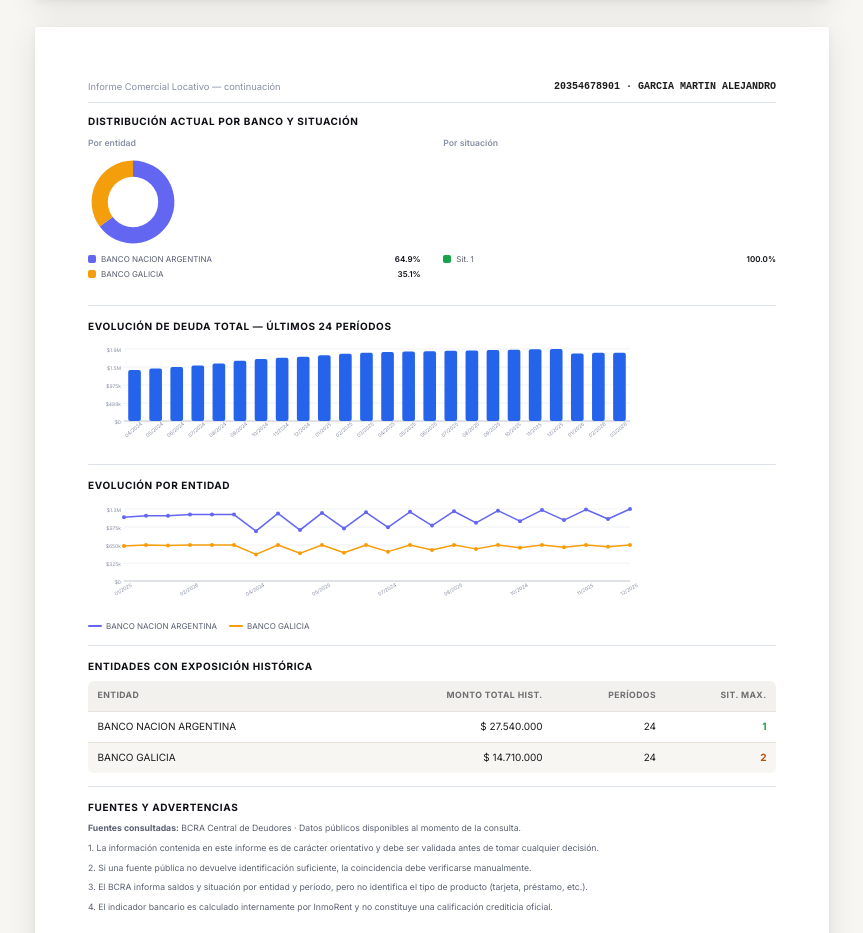
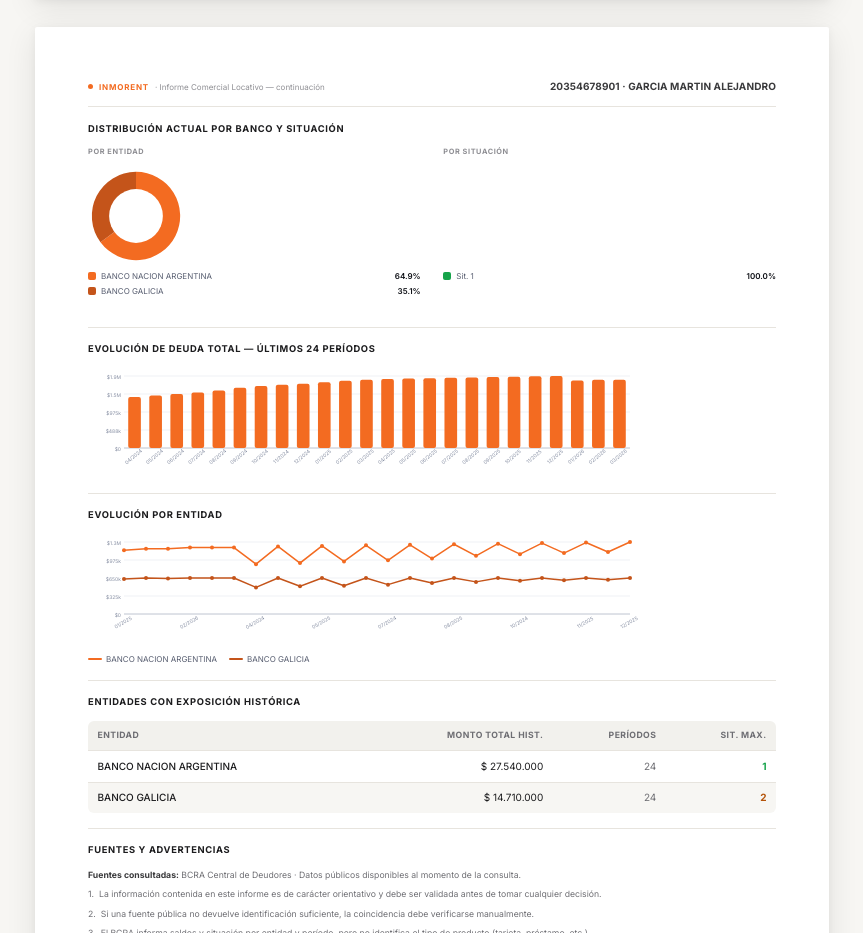
Before and after one commit to collocaluca1-spec/inmorent-pdf-service., a Next.js app: page /preview/locativo-demo in a window 1280 px wide. Shown: the part 1239-2172 px from the top of the page, without its empty margins (208-1071 px from the left). Built offline with nearby package versions, Linux system fonts and the light colour scheme.

Commit message:
Page2.tsx

```diff
--- a/components/informe/Page2.tsx
+++ b/components/informe/Page2.tsx
@@ -12,41 +12,45 @@ const fmtDT = (iso: string) =>
     hour: '2-digit', minute: '2-digit',
   });
 
-const ENTITY_PALETTE = [
-  '#6366f1', '#f59e0b', '#10b981', '#ef4444',
-  '#8b5cf6', '#14b8a6', '#f97316', '#ec4899',
+/* ── Paleta coherente con InmoRent ── */
+const PALETTE = [
+  '#F36B21', '#C4541A', '#F59E0B', '#10b981',
+  '#6366f1', '#14b8a6', '#ec4899', '#8b5cf6',
 ];
+
+const T = {
+  ink900: '#1C1C1E', ink700: '#3A3A3C', ink500: '#6E6E73',
+  ink400: '#8E8E93', ink200: '#E7E4DE', ink100: '#F2F1ED', ink50: '#F7F6F3',
+  brand: '#F36B21', white: '#FFFFFF',
+};
 
 const SIT_COLOR = (s: number) => s === 1 ? '#16a34a' : s <= 3 ? '#b45309' : '#dc2626';
 
+const s = {
+  labelXs: { fontSize: '5.5pt', fontWeight: 700, color: T.ink400, textTransform: 'uppercase' as const, letterSpacing: '0.08em' },
+  sectionTitle: { fontSize: '7pt', fontWeight: 700, color: T.ink900, textTransform: 'uppercase' as const, letterSpacing: '0.07em', marginBottom: '3mm' },
+};
+
 function SectionTitle({ children }: { children: React.ReactNode }) {
-  return (
-    <div style={{
-      fontSize: '7.5pt', fontWeight: 700, color: '#0f1117',
-      textTransform: 'uppercase', letterSpacing: '0.06em',
-      marginBottom: '2mm',
-    }}>
-      {children}
-    </div>
-  );
+  return <div style={s.sectionTitle}>{children}</div>;
+}
+function Rule() {
+  return <div style={{ height: 0.5, background: T.ink200, margin: '4mm 0' }} />;
 }
 
-function Rule() {
-  return <div style={{ height: 0.5, background: '#dde1e9', margin: '3.5mm 0' }} />;
-}
-
-/* ── Continuación header ── */
 function ContinuationHeader({ data }: { data: InformeLocativoData }) {
   return (
     <div style={{
       display: 'flex', justifyContent: 'space-between', alignItems: 'center',
-      marginBottom: '3mm', paddingBottom: '2mm',
-      borderBottom: '0.5px solid #dde1e9',
+      marginBottom: '4mm', paddingBottom: '3mm',
+      borderBottom: `0.5px solid ${T.ink200}`,
     }}>
-      <div style={{ fontSize: '7pt', color: '#8890a4' }}>
-        Informe Comercial Locativo — continuación
+      <div style={{ display: 'flex', alignItems: 'center', gap: 6 }}>
+        <div style={{ width: 5, height: 5, borderRadius: '50%', background: T.brand }} />
+        <span style={{ fontSize: '6pt', fontWeight: 700, color: T.brand, letterSpacing: '0.1em', textTransform: 'uppercase' }}>InmoRent</span>
+        <span style={{ fontSize: '6pt', color: T.ink400 }}>· Informe Comercial Locativo — continuación</span>
       </div>
-      <div style={{ fontSize: '7.5pt', fontWeight: 700, fontFamily: 'IBM Plex Mono, monospace' }}>
+      <div style={{ fontSize: '7.5pt', fontWeight: 700, color: T.ink700, letterSpacing: '0.01em' }}>
         {data.documento}
         {data.denominacion && ` · ${data.denominacion}`}
       </div>
@@ -54,17 +58,17 @@ function ContinuationHeader({ data }: { data: InformeLocativoData }) {
   );
 }
 
+import React from 'react';
+
 export default function Page2({ data }: { data: InformeLocativoData }) {
-  const actualRows = data.actualRows;
-  const historicoRows = data.historicoRows;
-  const periodosAgregados = data.periodosHistoricosAgregados;
+  const { actualRows, historicoRows, periodosHistoricosAgregados } = data;
 
   /* ── Donut: por banco ── */
   const byBankMap: Record<string, number> = {};
   actualRows.forEach(r => { byBankMap[r.entidad] = (byBankMap[r.entidad] ?? 0) + r.monto; });
   const bankSlices: DonutSlice[] = Object.entries(byBankMap)
-    .sort(([,a],[,b]) => b - a)
-    .map(([label, value], i) => ({ label, value, color: ENTITY_PALETTE[i % ENTITY_PALETTE.length] }));
+    .sort(([, a], [, b]) => b - a)
+    .map(([label, value], i) => ({ label, value, color: PALETTE[i % PALETTE.length] }));
 
   /* ── Donut: por situación ── */
   const bySitMap: Record<string, { sit: number; value: number }> = {};
@@ -76,18 +80,18 @@ export default function Page2({ data }: { data: InformeLocativoData }) {
   const sitSlices: DonutSlice[] = Object.entries(bySitMap)
     .map(([label, { sit, value }]) => ({ label, value, color: SIT_COLOR(sit) }));
 
-  /* ── Bar chart: deuda total por período ── */
-  const barData: BarDataPoint[] = periodosAgregados.slice(-24).map(p => ({
+  /* ── Bar chart ── */
+  const barData: BarDataPoint[] = periodosHistoricosAgregados.slice(-24).map(p => ({
     label: p.periodo,
     value: p.montoTotal,
   }));
 
-  /* ── Line chart: por entidad ── */
+  /* ── Line chart ── */
   const entidades = Array.from(new Set(historicoRows.map(r => r.entidad)));
   const periods = Array.from(new Set(historicoRows.map(r => r.periodo))).sort();
   const lineSeries: LineSeries[] = entidades.map((ent, i) => ({
     label: ent,
-    color: ENTITY_PALETTE[i % ENTITY_PALETTE.length],
+    color: PALETTE[i % PALETTE.length],
     data: Object.fromEntries(
       historicoRows.filter(r => r.entidad === ent).map(r => [r.periodo, r.monto])
     ),
@@ -108,46 +112,46 @@ export default function Page2({ data }: { data: InformeLocativoData }) {
     <div className="page">
       <ContinuationHeader data={data} />
 
-      {/* ── DISTRIBUCIÓN ACTUAL ── */}
+      {/* ══ DISTRIBUCIÓN ACTUAL ══ */}
       <SectionTitle>Distribución actual por banco y situación</SectionTitle>
-      <div style={{ display: 'grid', gridTemplateColumns: '1fr 1fr', gap: '6mm', marginBottom: '3mm' }}>
+      <div style={{ display: 'grid', gridTemplateColumns: '1fr 1fr', gap: '6mm', marginBottom: '4mm' }}>
         <div>
-          <div style={{ fontSize: '6.5pt', color: '#8890a4', marginBottom: '2mm', fontWeight: 600 }}>Por entidad</div>
+          <div style={{ ...s.labelXs, marginBottom: '2.5mm' }}>Por entidad</div>
           {bankSlices.length > 0
-            ? <DonutChart slices={bankSlices} size={90} />
-            : <div style={{ fontSize: '7pt', color: '#8890a4' }}>Sin datos</div>
+            ? <DonutChart slices={bankSlices} size={96} />
+            : <div style={{ fontSize: '7pt', color: T.ink400, fontStyle: 'italic' }}>Sin datos</div>
           }
         </div>
         <div>
-          <div style={{ fontSize: '6.5pt', color: '#8890a4', marginBottom: '2mm', fontWeight: 600 }}>Por situación</div>
+          <div style={{ ...s.labelXs, marginBottom: '2.5mm' }}>Por situación</div>
           {sitSlices.length > 0
-            ? <DonutChart slices={sitSlices} size={90} />
-            : <div style={{ fontSize: '7pt', color: '#8890a4' }}>Sin datos</div>
+            ? <DonutChart slices={sitSlices} size={96} />
+            : <div style={{ fontSize: '7pt', color: T.ink400, fontStyle: 'italic' }}>Sin datos</div>
           }
         </div>
       </div>
 
       <Rule />
 
-      {/* ── BARRAS: evolución total ── */}
+      {/* ══ BARRAS ══ */}
       <SectionTitle>Evolución de deuda total — últimos 24 períodos</SectionTitle>
       {barData.length > 0
-        ? <BarChart data={barData} color="#2563eb" width={550} height={110} />
-        : <div style={{ fontSize: '7.5pt', color: '#8890a4', padding: '3mm 0' }}>Sin datos históricos.</div>
+        ? <BarChart data={barData} color={T.brand} width={550} height={110} />
+        : <div style={{ fontSize: '7.5pt', color: T.ink400, padding: '3mm 0', fontStyle: 'italic' }}>Sin datos históricos.</div>
       }
 
       <Rule />
 
-      {/* ── LÍNEA: por entidad ── */}
+      {/* ══ LÍNEA ══ */}
       <SectionTitle>Evolución por entidad</SectionTitle>
       {lineSeries.length > 0 && periods.length > 0
         ? <LineChart series={lineSeries} periods={periods.slice(-24)} width={550} height={110} />
-        : <div style={{ fontSize: '7.5pt', color: '#8890a4', padding: '3mm 0' }}>Sin datos históricos.</div>
+        : <div style={{ fontSize: '7.5pt', color: T.ink400, padding: '3mm 0', fontStyle: 'italic' }}>Sin datos históricos.</div>
       }
 
       <Rule />
 
-      {/* ── TABLA: entidades históricas ── */}
+      {/* ══ TABLA HISTORIAL ══ */}
       <SectionTitle>Entidades con exposición histórica</SectionTitle>
       {entHistorico.length > 0 ? (
         <table className="data-table">
@@ -162,9 +166,9 @@ export default function Page2({ data }: { data: InformeLocativoData }) {
           <tbody>
             {entHistorico.map((e, i) => (
               <tr key={i}>
-                <td>{e.entidad}</td>
+                <td style={{ fontWeight: 500 }}>{e.entidad}</td>
                 <td style={{ textAlign: 'right' }}>{money(e.montoTotal)}</td>
-                <td style={{ textAlign: 'right' }}>{e.periodos}</td>
+                <td style={{ textAlign: 'right', color: T.ink500 }}>{e.periodos}</td>
                 <td style={{ textAlign: 'right', color: SIT_COLOR(e.maxSit), fontWeight: 700 }}>
                   {e.maxSit || '—'}
                 </td>
@@ -173,25 +177,35 @@ export default function Page2({ data }: { data: InformeLocativoData }) {
           </tbody>
         </table>
       ) : (
-        <div style={{ fontSize: '7.5pt', color: '#8890a4' }}>Sin datos.</div>
+        <div style={{ fontSize: '7.5pt', color: T.ink400, fontStyle: 'italic' }}>Sin datos.</div>
       )}
 
       <Rule />
 
-      {/* ── FUENTES Y ADVERTENCIAS ── */}
+      {/* ══ FUENTES ══ */}
       <SectionTitle>Fuentes y advertencias</SectionTitle>
-      <div style={{ fontSize: '6.5pt', color: '#5a6072', lineHeight: 1.6, display: 'flex', flexDirection: 'column', gap: '1.5mm' }}>
-        <div><strong>Fuentes consultadas:</strong> BCRA Central de Deudores · Datos públicos disponibles al momento de la consulta.</div>
-        <div>1. La información contenida en este informe es de carácter orientativo y debe ser validada antes de tomar cualquier decisión.</div>
-        <div>2. Si una fuente pública no devuelve identificación suficiente, la coincidencia debe verificarse manualmente.</div>
-        <div>3. El BCRA informa saldos y situación por entidad y período, pero no identifica el tipo de producto (tarjeta, préstamo, etc.).</div>
-        <div>4. El indicador bancario es calculado internamente por InmoRent y no constituye una calificación crediticia oficial.</div>
+      <div style={{ display: 'flex', flexDirection: 'column', gap: '1.5mm', fontSize: '6.5pt', color: T.ink500, lineHeight: 1.6 }}>
+        <div><strong style={{ color: T.ink700 }}>Fuentes consultadas:</strong> BCRA Central de Deudores · Datos públicos disponibles al momento de la consulta.</div>
+        {[
+          'La información contenida en este informe es de carácter orientativo y debe ser validada antes de tomar cualquier decisión.',
+          'Si una fuente pública no devuelve identificación suficiente, la coincidencia debe verificarse manualmente.',
+          'El BCRA informa saldos y situación por entidad y período, pero no identifica el tipo de producto (tarjeta, préstamo, etc.).',
+          'El indicador bancario es calculado internamente por InmoRent y no constituye una calificación crediticia oficial.',
+        ].map((w, i) => (
+          <div key={i} style={{ display: 'flex', gap: 5 }}>
+            <span style={{ color: T.ink300, flexShrink: 0 }}>{i + 1}.</span>
+            <span>{w}</span>
+          </div>
+        ))}
       </div>
 
-      {/* ── FOOTER ── */}
-      <div className="page-footer" style={{ marginTop: 'auto' }}>
-        <span>InmoRent · Informe Comercial Locativo</span>
-        <span>Información orientativa — generada el {fmtDT(new Date().toISOString())}</span>
+      {/* ══ FOOTER ══ */}
+      <div className="page-footer">
+        <span style={{ display: 'flex', alignItems: 'center', gap: 4 }}>
+          <span style={{ color: T.brand, fontWeight: 700 }}>InmoRent</span>
+          <span>· Informe Comercial Locativo</span>
+        </span>
+        <span>Información orientativa · {fmtDT(new Date().toISOString())}</span>
         <span>2 / 2</span>
       </div>
     </div>
```
